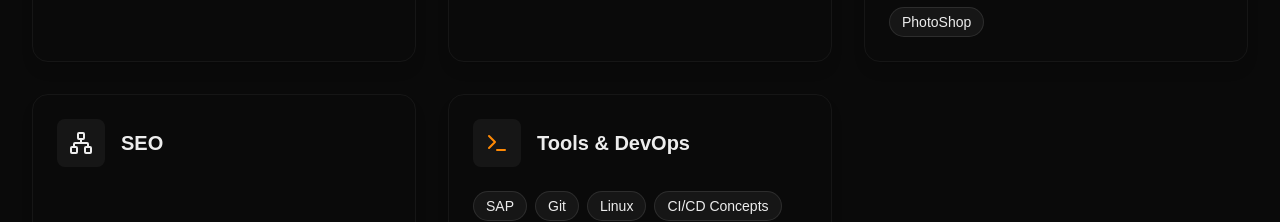
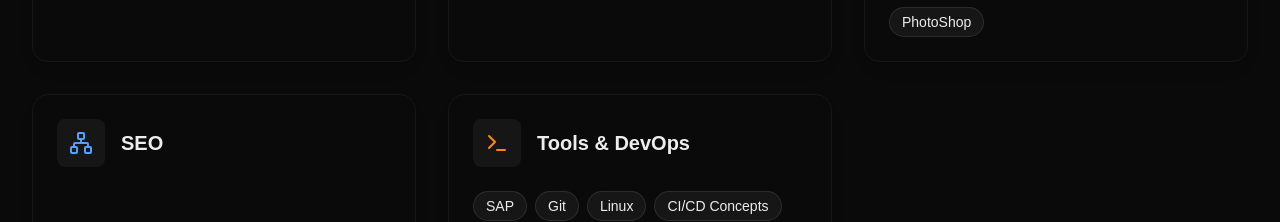
Before and after one commit to machado-developer/portifolio, a Next.js app: page / in a window 1280 px wide. Shown: the part 1853-2075 px from the top of the page. Built offline with nearby package versions, Linux system fonts and the light colour scheme.

Commit message:
add skill sdd

```diff
--- a/src/components/Skills.tsx
+++ b/src/components/Skills.tsx
@@ -45,6 +45,7 @@ const skillCategories = [
     {
         name: "SEO",
         icon: NetworkIcon,
+        color: 'text-blue-400',
         Skills: ["Google Profile Business| Perfil de Empresas no Google ", "Google Analytics", "Google Search Console", ""]
     },
     {
```
